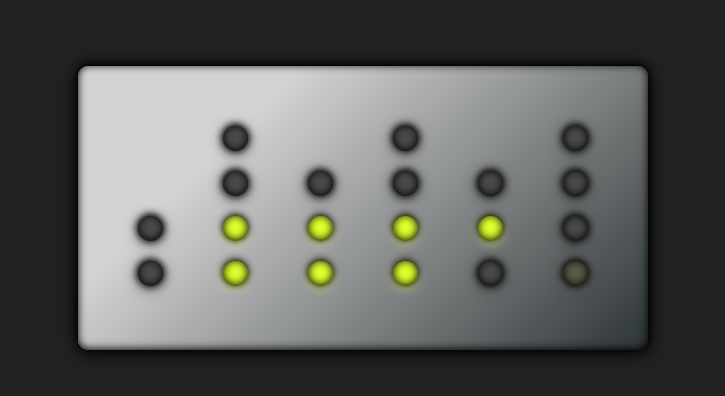
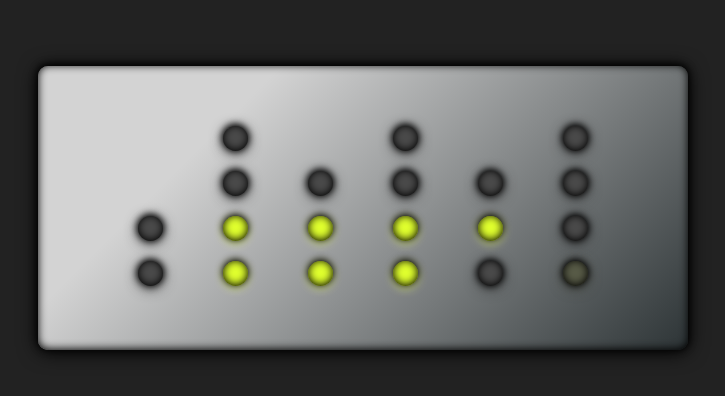
Before and after one commit to av-guy/binary-clock, a website built with webpack: page dist/index.html in a window 1280 px wide. Shown: the part 152-548 px from the top of the page, without its empty margins (277-1002 px from the left). Built offline with Linux system fonts and the light colour scheme.

Commit message:
updated dist

```diff
--- a/src/styles/main.css
+++ b/src/styles/main.css
@@ -10,7 +10,7 @@
     text-align: center;
     border-radius: 10px;
     padding: 30px;
-    max-width: 580px;
+    width: 650px;
     margin: 20vh auto auto;
     box-shadow: #000 0 -1px 7px 1px, inset #000 0 -1px 9px, #000 0 2px 20px;
 }
```
Also changed, not shown: dist/bundle.js.
